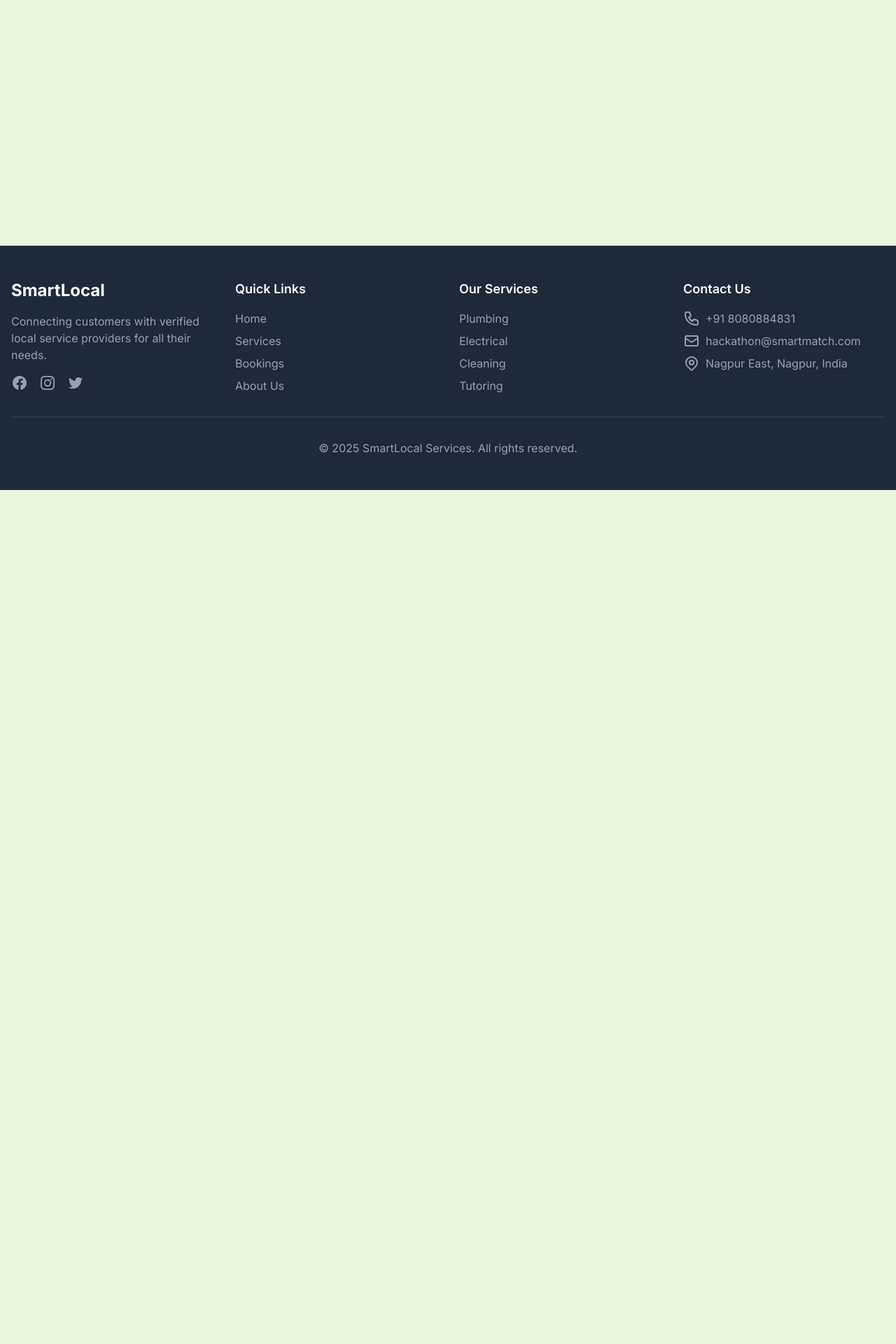
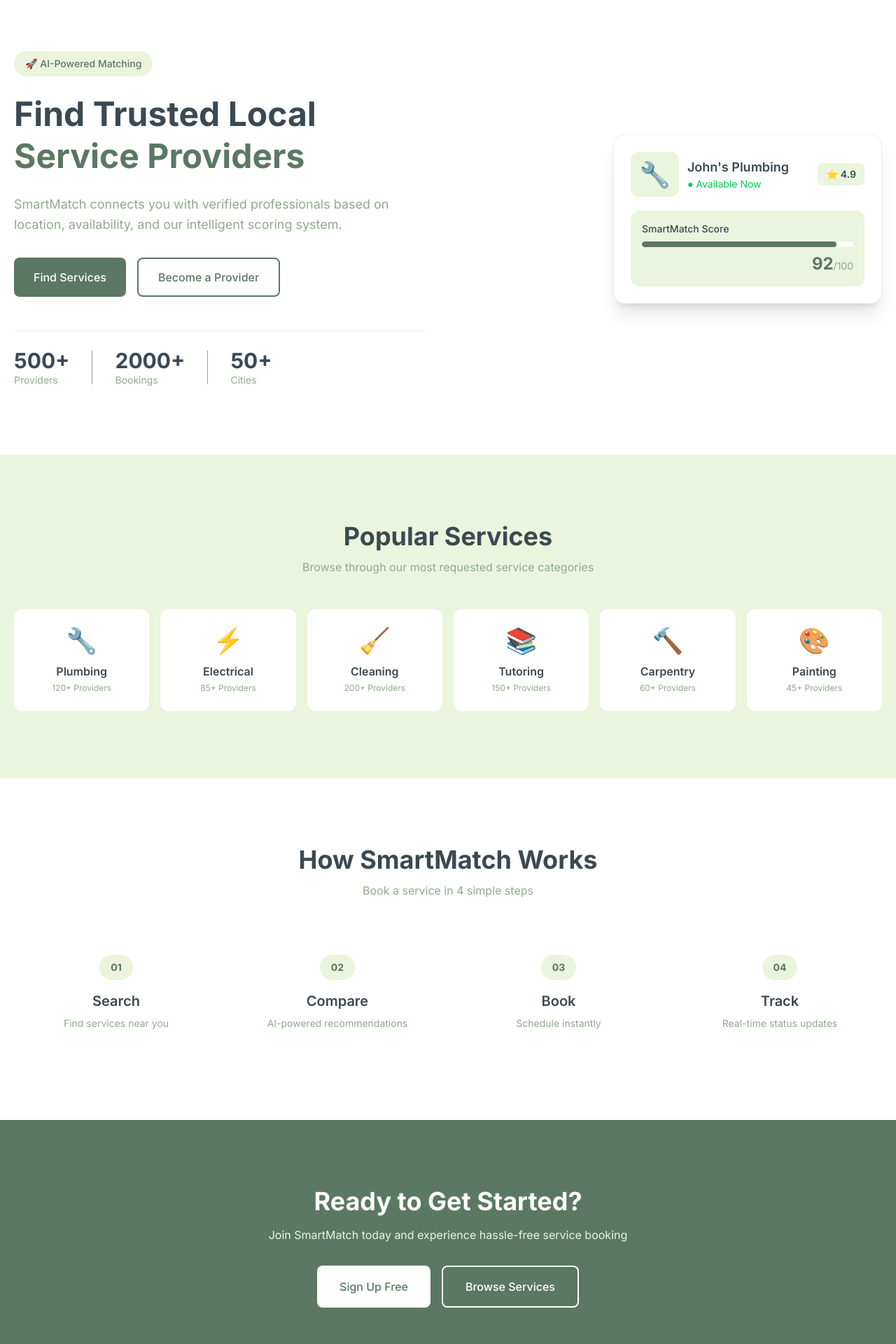
Before and after one commit to PiyushDhadse/smartmatch, a Next.js app: page / in a window 1280 px wide. Shown: the part 100-2020 px from the top of the page at 70% size. Before the commit the page ends 800 px from the top, so only its background shows below. Built offline with nearby package versions, Linux system fonts and the light colour scheme.

Commit message:
Updates Home page integration and fixes in components

```diff
--- a/app/components/Footer.js
+++ b/app/components/Footer.js
@@ -9,7 +9,7 @@ const Footer = () => {
         <div className="grid grid-cols-1 md:grid-cols-4 gap-8">
           {/* Company Info */}
           <div>
-            <h3 className="text-2xl font-bold mb-4">SmartLocal</h3>
+            <h3 className="text-2xl font-bold mb-4">SmartMatch</h3>
             <p className="text-gray-400 mb-4">
               Connecting customers with verified local service providers for all their needs.
             </p>
--- a/app/page.js
+++ b/app/page.js
@@ -1,8 +1,192 @@
-import Image from "next/image";
+// app/page.js
+import Link from 'next/link';
 
-export default function Home() {
+export default function HomePage() {
+  const services = [
+    { icon: '🔧', name: 'Plumbing', count: '120+ Providers' },
+    { icon: '⚡', name: 'Electrical', count: '85+ Providers' },
+    { icon: '🧹', name: 'Cleaning', count: '200+ Providers' },
+    { icon: '📚', name: 'Tutoring', count: '150+ Providers' },
+    { icon: '🔨', name: 'Carpentry', count: '60+ Providers' },
+    { icon: '🎨', name: 'Painting', count: '45+ Providers' },
+  ];
+
+  const steps = [
+    { number: '01', title: 'Search', desc: 'Find services near you' },
+    { number: '02', title: 'Compare', desc: 'AI-powered recommendations' },
+    { number: '03', title: 'Book', desc: 'Schedule instantly' },
+    { number: '04', title: 'Track', desc: 'Real-time status updates' },
+  ];
+
   return (
-    <>
-    <div className="home">Hello World</div></>
+    <div>
+      {/* Hero Section */}
+      <section className="bg-white py-16 lg:py-24 border-b border-cream">
+        <div className="max-w-7xl mx-auto px-5">
+          <div className="grid lg:grid-cols-2 gap-12 lg:gap-16 items-center">
+
+            {/* Hero Content */}
+            <div className="flex flex-col gap-6">
+              <span className="inline-block bg-cream text-forest px-4 py-2 rounded-full text-sm font-medium w-fit">
+                🚀 AI-Powered Matching
+              </span>
+
+              <h1 className="text-4xl lg:text-5xl font-bold text-slate leading-tight">
+                Find Trusted Local
+                <span className="text-forest"> Service Providers</span>
+              </h1>
+
+              <p className="text-lg text-sage leading-relaxed">
+                SmartMatch connects you with verified professionals based on
+                location, availability, and our intelligent scoring system.
+              </p>
+
+              <div className="flex flex-wrap gap-4 mt-2">
+                <Link href="/services" className="btn-primary px-7 py-3.5 text-base">
+                  Find Services
+                </Link>
+                <Link href="/register" className="btn-secondary px-7 py-3.5 text-base">
+                  Become a Provider
+                </Link>
+              </div>
+
+              {/* Stats */}
+              <div className="flex items-center gap-8 mt-6 pt-6 border-t border-cream">
+                <div className="flex flex-col">
+                  <span className="text-3xl font-bold text-slate">500+</span>
+                  <span className="text-sm text-sage">Providers</span>
+                </div>
+                <div className="w-px h-12 bg-sage"></div>
+                <div className="flex flex-col">
+                  <span className="text-3xl font-bold text-slate">2000+</span>
+                  <span className="text-sm text-sage">Bookings</span>
+                </div>
+                <div className="w-px h-12 bg-sage"></div>
+                <div className="flex flex-col">
+                  <span className="text-3xl font-bold text-slate">50+</span>
+                  <span className="text-sm text-sage">Cities</span>
+                </div>
+              </div>
+            </div>
+
+            {/* Hero Card */}
+            <div className="flex justify-center lg:justify-end">
+              <div className="bg-white rounded-2xl p-6 shadow-xl border border-cream w-full max-w-sm">
+                <div className="flex items-center gap-3 mb-5">
+                  <span className="text-4xl bg-cream p-3 rounded-xl">🔧</span>
+                  <div className="flex-1">
+                    <h4 className="text-lg font-semibold text-slate">John&apos;s Plumbing</h4>
+                    <p className="text-sm text-green-500">● Available Now</p>
+                  </div>
+                  <span className="bg-cream px-3 py-1.5 rounded-lg text-sm font-semibold text-slate">
+                    ⭐ 4.9
+                  </span>
+                </div>
+
+                <div className="bg-cream rounded-xl p-4">
+                  <div className="flex justify-between items-center mb-2">
+                    <span className="text-sm font-medium text-slate">SmartMatch Score</span>
+                  </div>
+                  <div className="h-2 bg-white rounded-full overflow-hidden mb-2">
+                    <div className="h-full w-[92%] bg-forest rounded-full"></div>
+                  </div>
+                  <div className="text-right">
+                    <span className="text-2xl font-bold text-forest">92</span>
+                    <span className="text-sm text-sage">/100</span>
+                  </div>
+                </div>
+              </div>
+            </div>
+          </div>
+        </div>
+      </section>
+
+      {/* Services Section */}
+      <section className="py-16 lg:py-24 bg-cream">
+        <div className="max-w-7xl mx-auto px-5">
+          <div className="text-center mb-12">
+            <h2 className="text-3xl lg:text-4xl font-bold text-slate mb-3">
+              Popular Services
+            </h2>
+            <p className="text-sage">
+              Browse through our most requested service categories
+            </p>
+          </div>
+
+          <div className="grid grid-cols-2 md:grid-cols-3 lg:grid-cols-6 gap-4">
+            {services.map((service, index) => (
+              <Link
+                href="/services"
+                key={index}
+                className="bg-white rounded-xl p-6 text-center transition-all duration-300 hover:shadow-lg hover:-translate-y-1 border border-transparent hover:border-sage"
+              >
+                <span className="text-4xl block mb-3">{service.icon}</span>
+                <h3 className="text-base font-semibold text-slate mb-1">
+                  {service.name}
+                </h3>
+                <p className="text-xs text-sage">{service.count}</p>
+              </Link>
+            ))}
+          </div>
+        </div>
+      </section>
+
+      {/* How It Works Section */}
+      <section className="py-16 lg:py-24 bg-white">
+        <div className="max-w-7xl mx-auto px-5">
+          <div className="text-center mb-12">
+            <h2 className="text-3xl lg:text-4xl font-bold text-slate mb-3">
+              How SmartMatch Works
+            </h2>
+            <p className="text-sage">
+              Book a service in 4 simple steps
+            </p>
+          </div>
+
+          <div className="grid md:grid-cols-2 lg:grid-cols-4 gap-6">
+            {steps.map((step, index) => (
+              <div
+                key={index}
+                className="text-center p-8 rounded-xl hover:bg-cream transition-all duration-300"
+              >
+                <span className="inline-block bg-cream text-forest text-sm font-bold px-4 py-2 rounded-full mb-4">
+                  {step.number}
+                </span>
+                <h3 className="text-xl font-semibold text-slate mb-2">
+                  {step.title}
+                </h3>
+                <p className="text-sm text-sage">{step.desc}</p>
+              </div>
+            ))}
+          </div>
+        </div>
+      </section>
+
+      {/* CTA Section */}
+      <section className="py-16 lg:py-24 bg-forest">
+        <div className="max-w-3xl mx-auto px-5 text-center">
+          <h2 className="text-3xl lg:text-4xl font-bold text-white mb-4">
+            Ready to Get Started?
+          </h2>
+          <p className="text-cream mb-8">
+            Join SmartMatch today and experience hassle-free service booking
+          </p>
+          <div className="flex flex-wrap justify-center gap-4">
+            <Link
+              href="/register"
+              className="inline-flex items-center justify-center gap-2 px-8 py-4 rounded-lg font-medium text-base transition-all duration-300 bg-white text-forest hover:bg-cream"
+            >
+              Sign Up Free
+            </Link>
+            <Link
+              href="/services"
+              className="inline-flex items-center justify-center gap-2 px-8 py-4 rounded-lg font-medium text-base transition-all duration-300 bg-transparent text-white border-2 border-white hover:bg-white hover:text-forest"
+            >
+              Browse Services
+            </Link>
+          </div>
+        </div>
+      </section>
+    </div>
   );
 }
```
